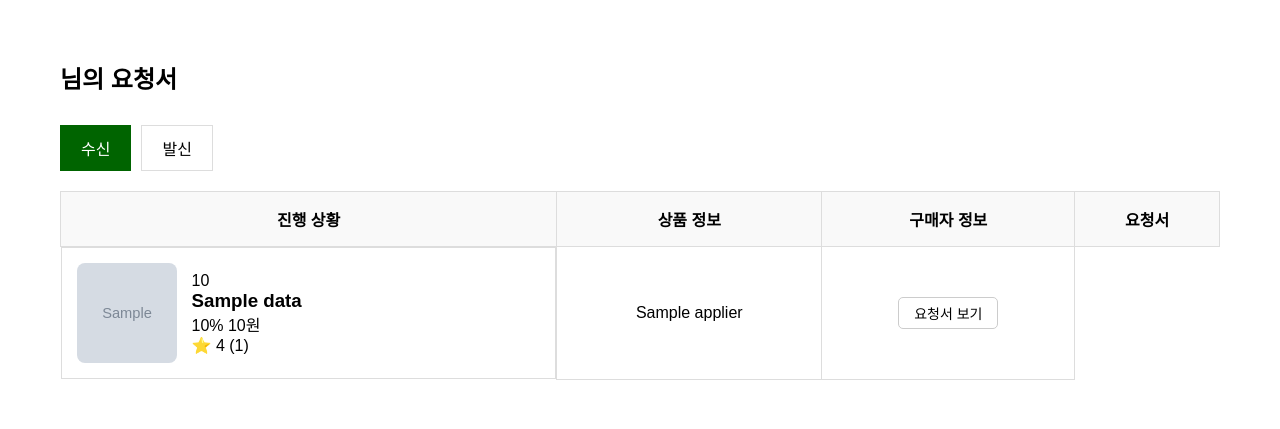
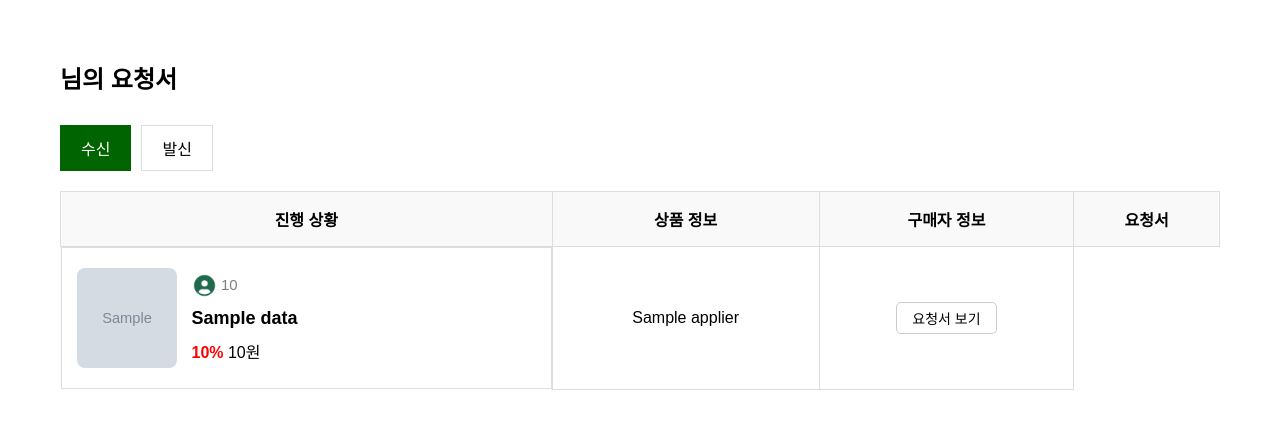
Before and after one commit to JuneJe0n/flask_project2024, a Flask app: template templates/custom.html in a window 1280 px wide. Shown: the part 145-574 px from the top of the page. Run offline with Flask 3, Linux system fonts and the light colour scheme; the template is opened without the code that fills it: most values are stand-ins (such as "Sample title", 1, 10 or a date in 2020); grey boxes marked "Sample" are stand-in pictures; some libraries are stand-ins or nearby versions.

Commit message:
커스터마이징 요청 확인 화면 내 css 변경

```diff
--- a/static/custom.css
+++ b/static/custom.css
@@ -85,3 +85,10 @@ body {
     background-color: #f0f0f0; /* hover 시 배경색을 약간 어두운 하얀색으로 변경 */
     border-color: #bbb; /* hover 시 테두리 색상 변경 */
 }
+
+.user-icon {
+    width: 30px;
+    height: 30px;
+    border-radius: 50%;
+    vertical-align: middle;
+}
--- a/templates/custom.html
+++ b/templates/custom.html
@@ -35,10 +35,15 @@
                         <img src="{{ data.images[0] }}" alt="상품 이미지">
                         {% endif %}
                         <div>
-                            <p class="category">{{ data.seller }}</p>
-                            <h3>{{ data.custom_name }}</h3>
-                            <p class="discount">{{ data.item_data.discount }}% <span class="price">{{ data.item_data.price }}원</span></p>
-                            <p class="rating">⭐ {{ data.item_data.rating }} ({{ data.item_data.review_count }})</p>
+                            <p class="category" style="margin: 10px 0;">
+                                <img src="/static/images/user_icon.png" alt="user_icon" style="width: 25px; height: 25px; border-radius: 50%; vertical-align: middle;">
+                                <span style="color:gray; font-size: 15px;">{{ data.seller }}</span>
+                            </p>
+                            <p style="font-size: 18px"><b>{{ data.custom_name }}</b></p>
+                            <p style="margin: 10px 0;">
+                                <span style="color:red"><b>{{data.item_data.discount}}% </b></span>
+                                <span class="price">{{ data.item_data.price  }}</span>
+                            </p>
                         </div>
                     </td>
                     <td>
```
Also changed, not shown: templates/applier_custom.html (+9 -4 lines).
